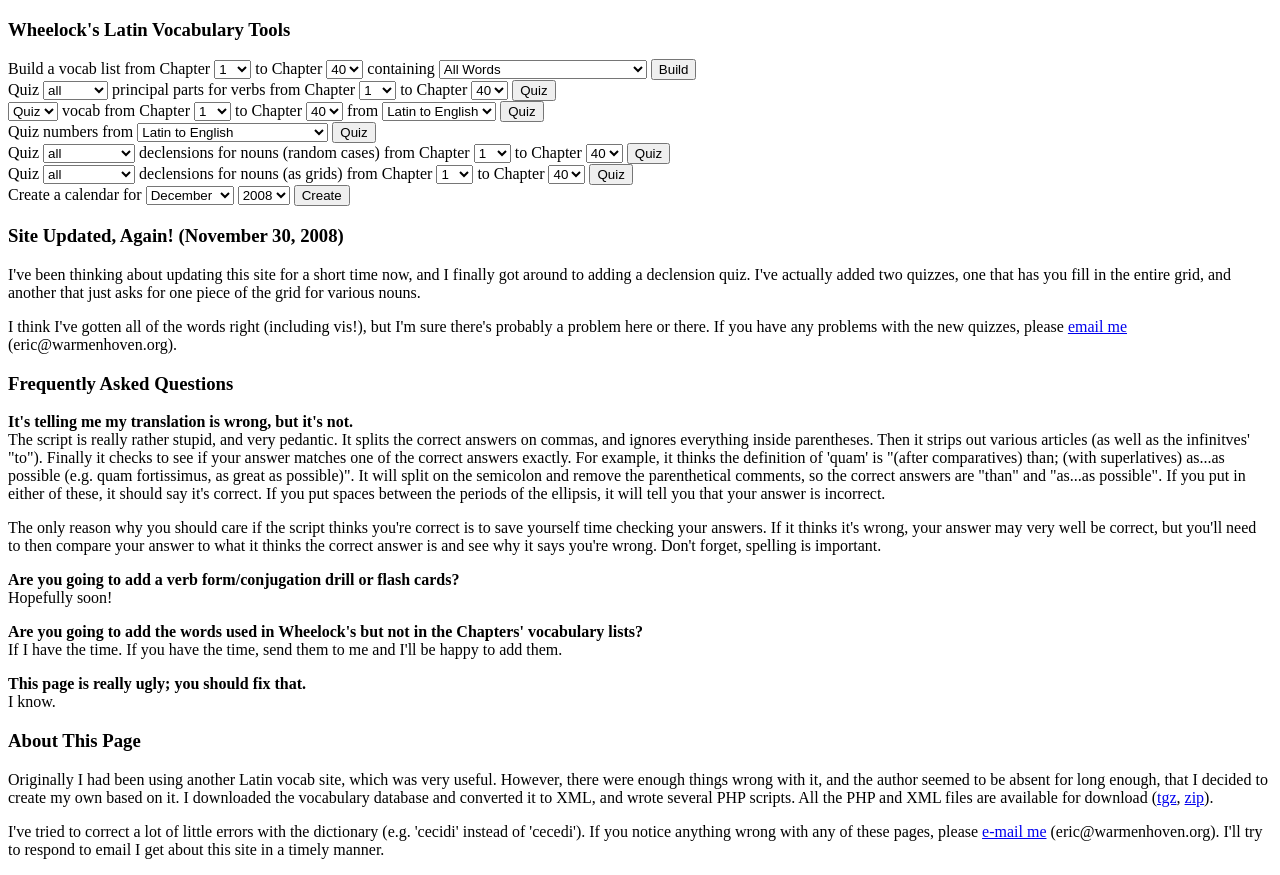
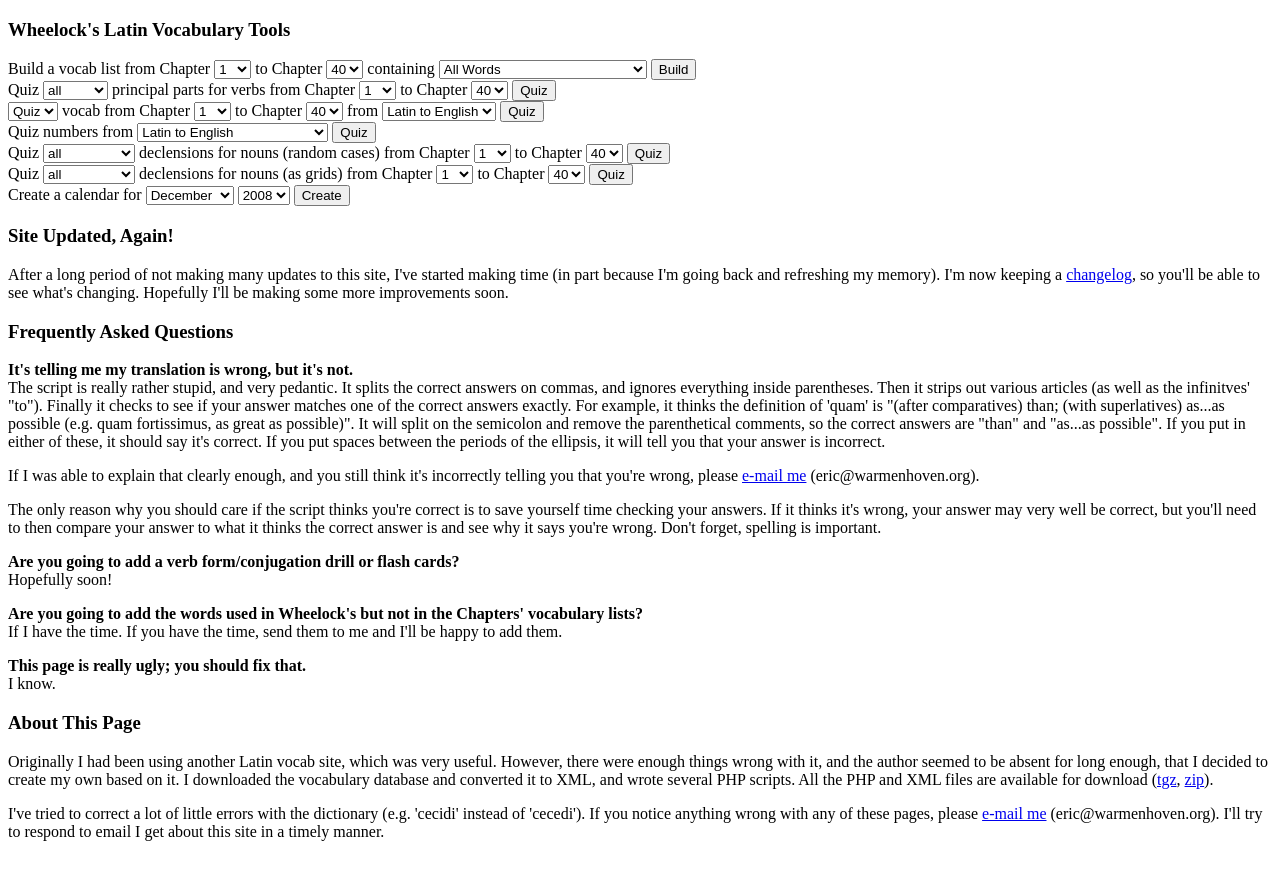
Before and after one commit to warmenhoven/vocab, a PHP site: page / in a window 1280 px wide. After the commit the page ends 841 px from the top, so only its background shows below. Run offline with PHP 8.4, Linux system fonts and the light colour scheme.

Commit message:
add changelog (but don't add adding the changelog to the changelog)

```diff
--- a/index.php
+++ b/index.php
@@ -184,22 +184,14 @@
       <input type="submit" value="Create" />
     </form>
 
-    <h3>Site Updated, Again! (November 30, 2008)</h3>
+    <h3>Site Updated, Again!</h3>
 
     <p>
-      I've been thinking about updating this site for a short time
-      now, and I finally got around to adding a declension quiz. I've
-      actually added two quizzes, one that has you fill in the entire
-      grid, and another that just asks for one piece of the grid for
-      various nouns.
-    </p>
-
-    <p>
-      I think I've gotten all of the words right (including vis!), but
-      I'm sure there's probably a problem here or there. If you have
-      any problems with the new quizzes, please <a
-      href="mailto:eric@warmenhoven.org">email me</a>
-      (eric@warmenhoven.org).
+      After a long period of not making many updates to this site,
+      I've started making time (in part because I'm going back and
+      refreshing my memory). I'm now keeping a <a
+      href="ChangeLog">changelog</a>, so you'll be able to see what's
+      changing. Hopefully I'll be making some more improvements soon.
     </p>
 
     <h3>Frequently Asked Questions</h3>
@@ -217,6 +209,12 @@
       and "as...as possible". If you put in either of these, it should say it's
       correct. If you put spaces between the periods of the ellipsis, it will
       tell you that your answer is incorrect.
+    </p>
+    <p>
+      If I was able to explain that clearly enough, and you still
+      think it's incorrectly telling you that you're wrong, please <a
+      href="mailto:eric@warmenhoven.org">e-mail me</a>
+      (eric@warmenhoven.org).
     </p>
     <p>
       The only reason why you should care if the script thinks you're correct
```
Also changed, not shown: 1 other file.
